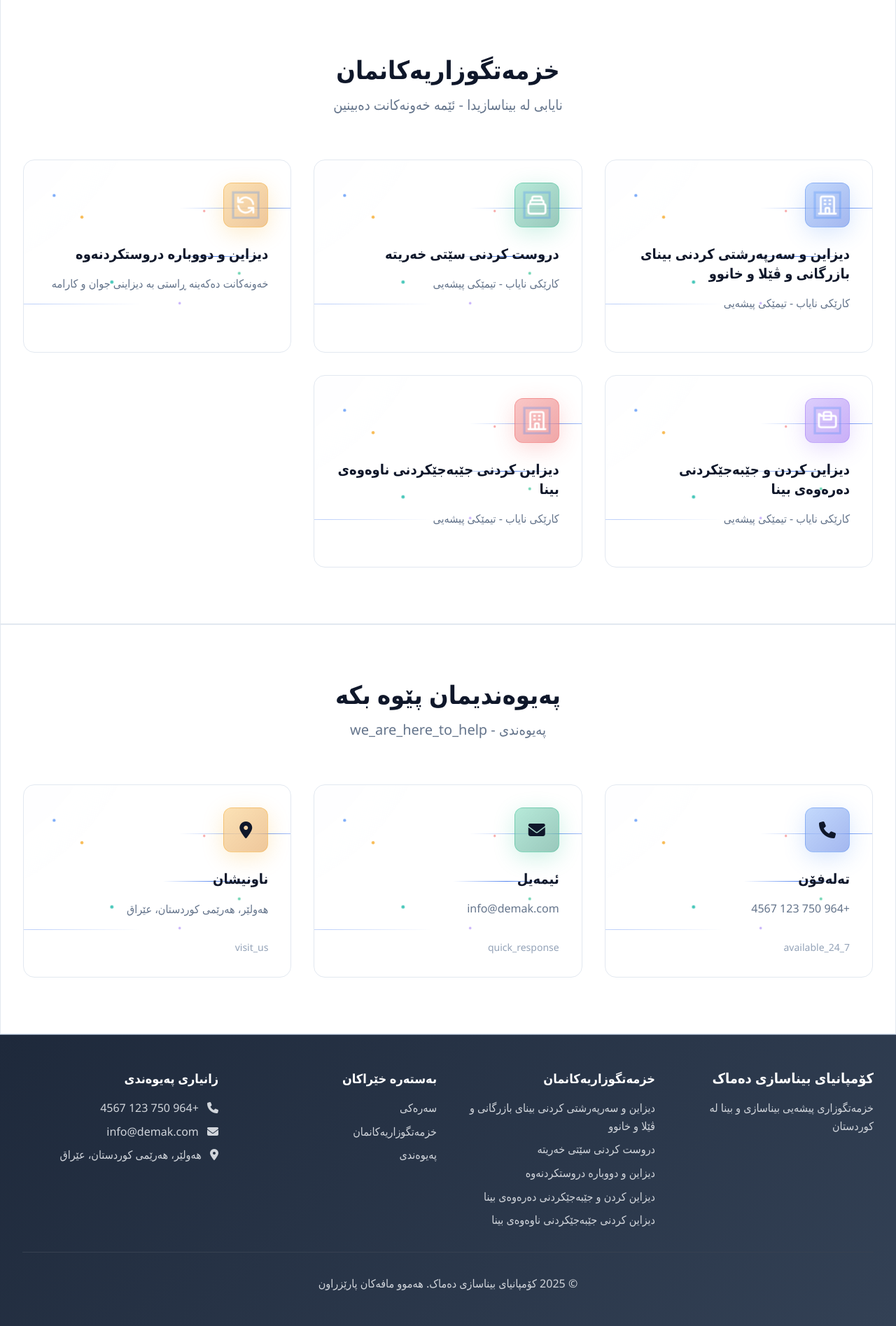
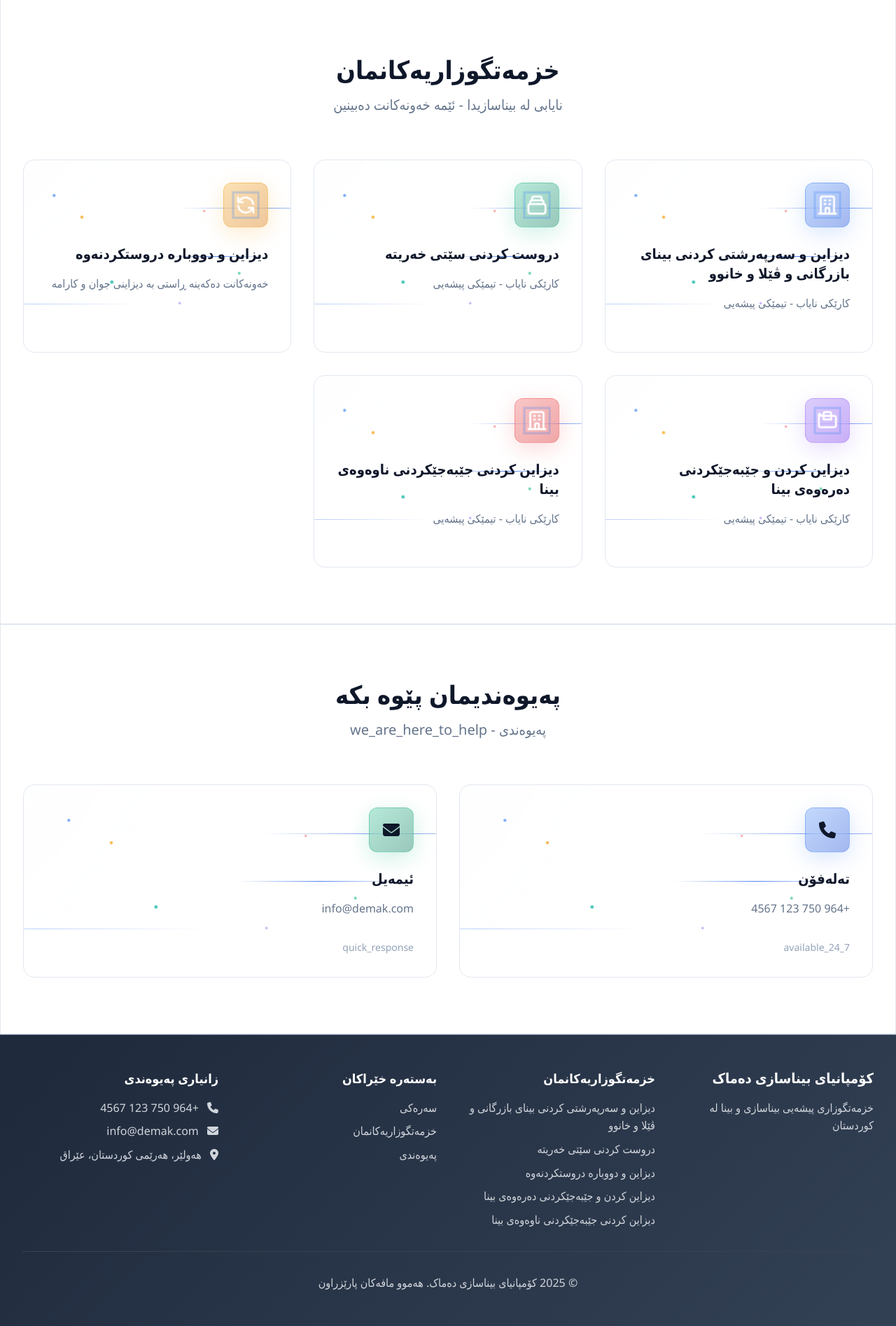
Before and after one commit to Rawezh0894/demak, a PHP site: page / in a window 1280 px wide. Shown: the part 867-2762 px from the top of the page at 70% size. Run offline with PHP 8.4, Linux system fonts and the light colour scheme; data comes from the database, SQL or seed files in the repository; data that the repository does not hold is empty; some libraries are stand-ins or nearby versions; some web fonts are replaced.

Commit message:
first commit

```diff
--- a/pages/public/sections/contact.php
+++ b/pages/public/sections/contact.php
@@ -96,7 +96,7 @@ if (isset($current_lang) && $current_lang === 'ku') {
             </p>
         </div>
 
-        <div class="grid grid-cols-1 md:grid-cols-2 lg:grid-cols-3 gap-8">
+        <div class="grid grid-cols-1 md:grid-cols-2 gap-8">
             <!-- Phone Card -->
             <div class="service-card group contact-phone-card" style="cursor: pointer;">
                 <!-- Floating Particles -->
@@ -178,42 +178,6 @@ if (isset($current_lang) && $current_lang === 'ku') {
                     </svg>
                 </div>
             </div>
-
-            <!-- Address Card -->
-            <div class="service-card group contact-address-card" style="cursor: pointer;">
-                <!-- Floating Particles -->
-                <div class="floating-particles">
-                    <div class="particle"></div>
-                    <div class="particle"></div>
-                    <div class="particle"></div>
-                    <div class="particle"></div>
-                    <div class="particle"></div>
-                    <div class="particle"></div>
-                </div>
-
-                <!-- Animated Lines -->
-                <div class="animated-lines">
-                    <div class="line"></div>
-                    <div class="line"></div>
-                    <div class="line"></div>
-                </div>
-
-                <div class="service-icon">
-                    <i class="fas fa-map-marker-alt text-2xl"></i>
-                </div>
-                <h3 class="service-title">
-                    <?php echo t('address'); ?>
-                </h3>
-                <p class="service-description leading-relaxed">
-                    <?php echo htmlspecialchars($display_address); ?>
-                </p>
-                <p class="text-gray-500 dark:text-gray-400 text-sm mt-2"><?php echo t('visit_us') ?? 'Visit Us'; ?></p>
-                <div class="service-arrow">
-                    <svg class="w-5 h-5" fill="none" stroke="currentColor" viewBox="0 0 24 24">
-                        <path stroke-linecap="round" stroke-linejoin="round" stroke-width="2" d="M17 8l4 4m0 0l-4 4m4-4H3"></path>
-                    </svg>
-                </div>
-            </div>
         </div>
 
         <!-- Social Media Links -->
```
